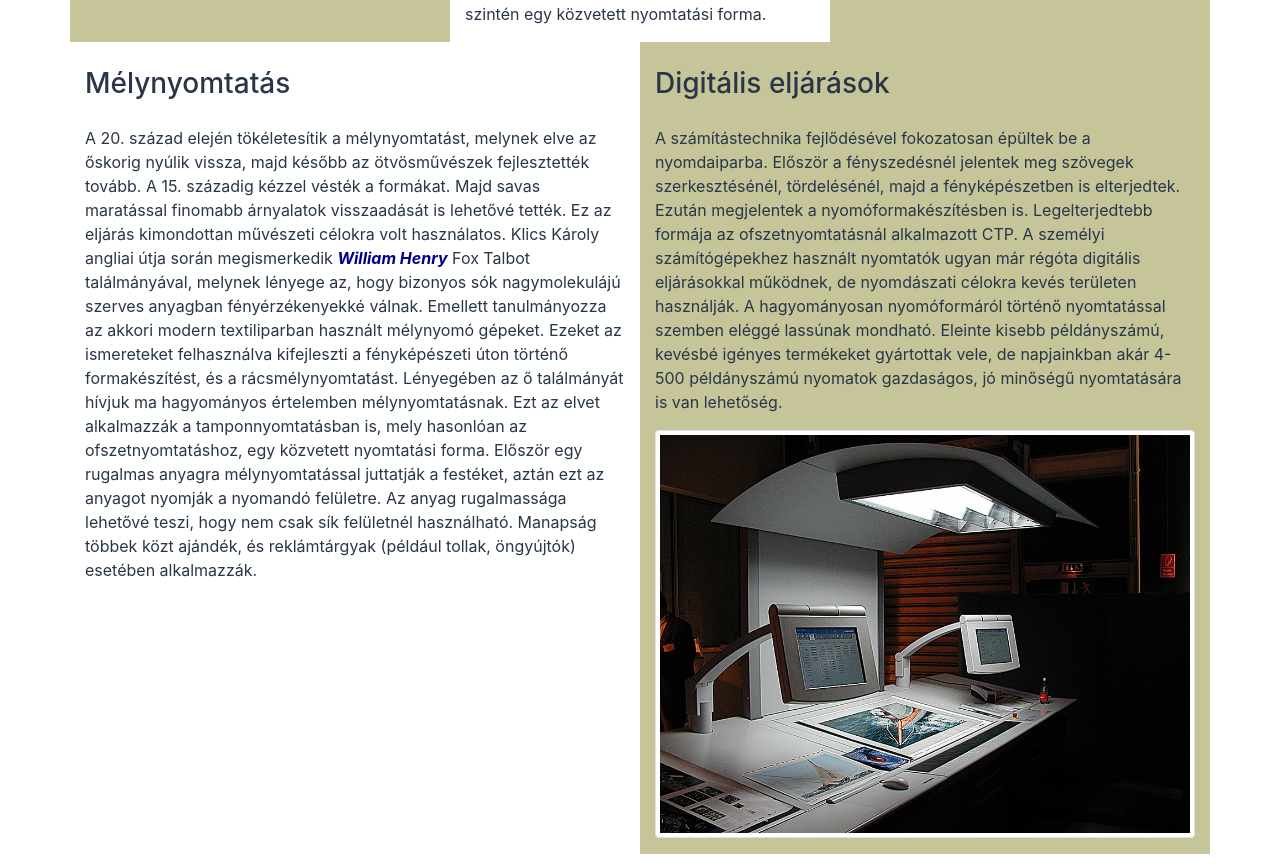
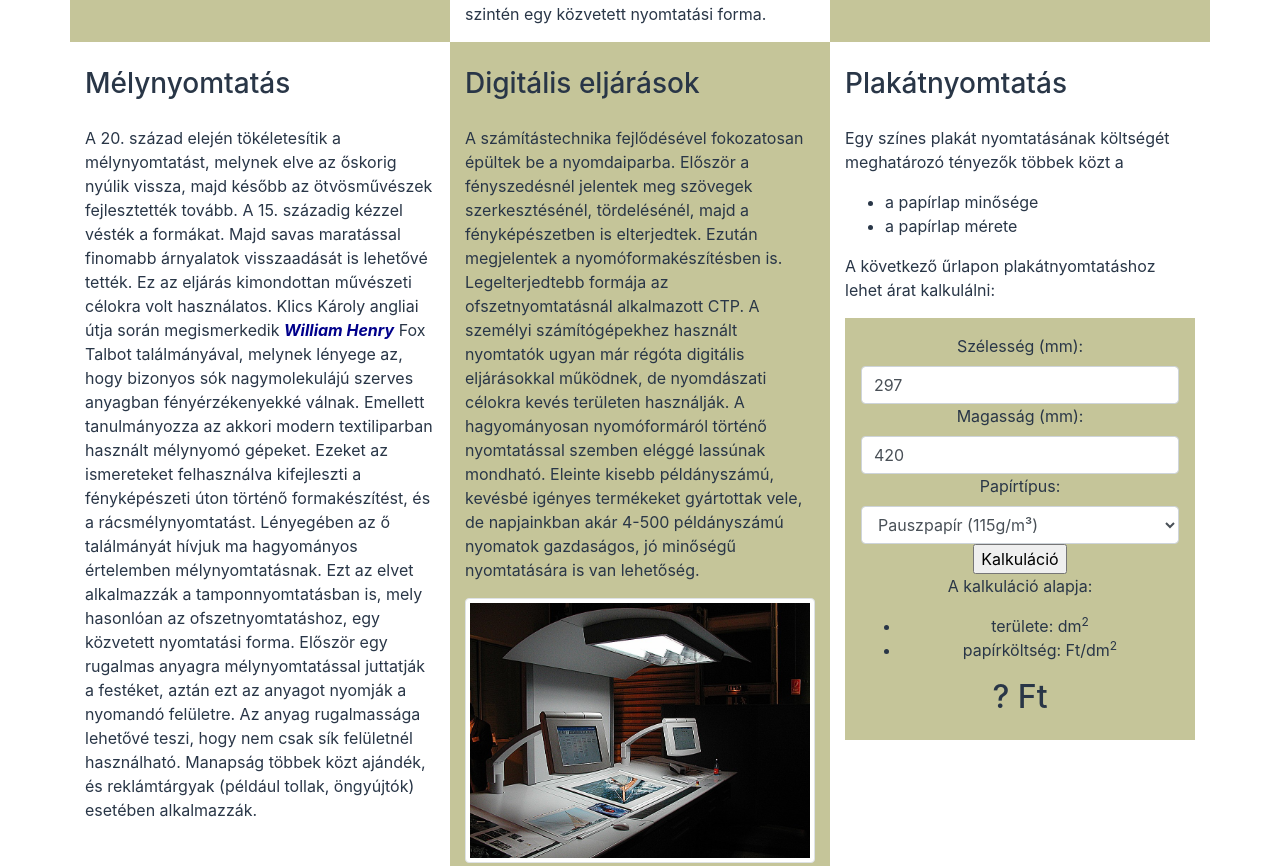
Before and after one commit to Futiqaah55/Nyomtatas, a plain HTML site: page nyomtatas.html in a window 1280 px wide. Shown: the part 1192-2058 px from the top of the page. Drawn offline with Linux system fonts and the light colour scheme.

Commit message:
5.-a-b-c

```diff
--- a/nyomtatas.html
+++ b/nyomtatas.html
@@ -1,5 +1,6 @@
 <!DOCTYPE html>
 <html lang="hu">
+
 <head>
   <title>Nyomtatás</title>
   <meta charset="UTF-8">
@@ -10,6 +11,7 @@
   <script src="js/bootstrap.min.js"></script>
   <script src="nyomtatas.js"></script>
 </head>
+
 <body>
 
   <div class="jumbotron bg-fej text-center">
@@ -20,39 +22,116 @@
     <div class="row">
       <div class="col-md-12">
         <h3>Nyomtatási eljárások</h3>
-      <p>A nyomtatás dokumentumok sokszorosítására szolgáló eljárás. Kínában már a 8. században feltalálták, Európában viszont csak a reneszánsz korban jelent meg, a <a href="https://hu.wikipedia.org/wiki/Johannes_Gutenberg" target="_blank">Johannes Gutenberg</a>-féle nyomdaprés volt az első európai nyomdagép. Az évszázadok során sok eltérő nyomtatási eljárás fejlődött ki.</p>
+        <p>A nyomtatás dokumentumok sokszorosítására szolgáló eljárás. Kínában már a 8. században feltalálták, Európában
+          viszont csak a reneszánsz korban jelent meg, a <a href="https://hu.wikipedia.org/wiki/Johannes_Gutenberg"
+            target="_blank">Johannes Gutenberg</a>-féle nyomdaprés volt az első európai nyomdagép. Az évszázadok során
+          sok eltérő nyomtatási eljárás fejlődött ki.</p>
       </div>
     </div>
     <div class="row">
       <div class="col-md-4 bg-torzs">
         <h3>Magasnyomtatás</h3>
-      <p>A nyomtatás Kínában már a 8. században feltehetőleg ismert volt. A ma ismert legrégebbi bizonyíték egy 868-ban készült Gyémánt szútra, de a források alapján már 812-től papírpénzt is előállítottak, amelyhez nélkülözhetetlen a nyomtatás. A magasnyomtatás kezdetleges formáját, a fadúcos nyomtatást alkalmazták, amely abból állt, hogy egy kézzel vésett falapot befestékeztek, majd egy papírlapot ráterítettek, és száraz kefével a hátoldalát dörzsölve hozzásimították. Ugyanekkor már megpróbálkoztak fából faragott, szedhető írásjegyekkel is, jó néhány nyomtatott könyvet készítettek, de az eljárás nem terjedt el széles körben.</p>
+        <p>A nyomtatás Kínában már a 8. században feltehetőleg ismert volt. A ma ismert legrégebbi bizonyíték egy
+          868-ban készült Gyémánt szútra, de a források alapján már 812-től papírpénzt is előállítottak, amelyhez
+          nélkülözhetetlen a nyomtatás. A magasnyomtatás kezdetleges formáját, a fadúcos nyomtatást alkalmazták, amely
+          abból állt, hogy egy kézzel vésett falapot befestékeztek, majd egy papírlapot ráterítettek, és száraz kefével
+          a hátoldalát dörzsölve hozzásimították. Ugyanekkor már megpróbálkoztak fából faragott, szedhető írásjegyekkel
+          is, jó néhány nyomtatott könyvet készítettek, de az eljárás nem terjedt el széles körben.</p>
         <p><img class="img-thumbnail" src="kezi_szedes.jpg" alt="Kézi szedés" title="Kézi szedés"></p>
       </div>
       <div class="col-md-4">
         <h3>Síknyomtatás</h3>
-      <p>1796-ban <a href="https://hu.wikipedia.org/wiki/Alois_Senefelder" target="_blank">Alois Senefelder</a> feltalálja a litográfiát, és ezzel együtt kidolgozta a síknyomtatás elvét. Először maratással kialakított rézlemezt használ magasnyomóformaként, majd olcsóbb anyagokat keres. Kísérletei közben mészkövet is használ, melynél véletlenül felfedezi, hogy a vizes felületen nem tapad meg a festék. Az ő nevéhez fűződik még a fémfelületről történő síknyomtatás bevezetése is.</p>
+        <p>1796-ban <a href="https://hu.wikipedia.org/wiki/Alois_Senefelder" target="_blank">Alois Senefelder</a>
+          feltalálja a litográfiát, és ezzel együtt kidolgozta a síknyomtatás elvét. Először maratással kialakított
+          rézlemezt használ magasnyomóformaként, majd olcsóbb anyagokat keres. Kísérletei közben mészkövet is használ,
+          melynél véletlenül felfedezi, hogy a vizes felületen nem tapad meg a festék. Az ő nevéhez fűződik még a
+          fémfelületről történő síknyomtatás bevezetése is.</p>
         <p><img class="img-thumbnail" src="ofszet_nyomogep.jpg" alt="Ofset nyomógép" title="Ofset nyomógép"></p>
-      <p>Ugyanez az elv az alapja a bádognyomtatásnak is, melyet plakátgyártásnál, konzervdoboz gyártásnál használtak. Szintén ebből fejlődött ki a ma leginkább elterjedt ofszetnyomtatás, mely szintén egy közvetett nyomtatási forma.</p>
+        <p>Ugyanez az elv az alapja a bádognyomtatásnak is, melyet plakátgyártásnál, konzervdoboz gyártásnál használtak.
+          Szintén ebből fejlődött ki a ma leginkább elterjedt ofszetnyomtatás, mely szintén egy közvetett nyomtatási
+          forma.</p>
       </div>
       <div class="col-md-4 bg-torzs">
         <h3>Szitanyomtatás</h3>
-      <p>A 19. században újra felbukkan egy némileg feledésbe merült technológia, a szitanyomtatás. A textiliparban használják, ahol filmnyomásnak nevezték el. Főleg a lyoni selyemiparban volt használatos, selymek díszítésére. Kialakulásáról keveset tudunk, annyi azonban bizonyos, hogy Kínában és Japánban már évszázadokkal ezelőtt használták textilfestésre. A formát fakeretbe erősített emberi haj, később selyemszál alkotja, ráragasztott rizspapírból kivágott sablonnal. A módszer maga nem sokat változott, de ma már modernebb anyagokat és gyártástechnológiát alkalmaznak. A különböző sűrűségű szitaszövetekből sok esetben fototechnikai úton készítik a nyomóformát. Szitanyomtatással olyan anyagok állíthatók elő, amik mással csak nehezen, vagy egyáltalán nem. Manapság is a textilipar használja leginkább, de így gyártják például a közúti jelzőtáblákat is. Papírra is nyomnak vele, általában kis példányszámú névjegyek, plakátok gyártására ideális, de sok esetben használják ofszetnyomatok díszítő jellegű felülnyomására többnyire színtelen UV fényre száradó lakkokkal. Ezek mellett a művészetben is használatos grafikai eljárás. </p>
+        <p>A 19. században újra felbukkan egy némileg feledésbe merült technológia, a szitanyomtatás. A textiliparban
+          használják, ahol filmnyomásnak nevezték el. Főleg a lyoni selyemiparban volt használatos, selymek díszítésére.
+          Kialakulásáról keveset tudunk, annyi azonban bizonyos, hogy Kínában és Japánban már évszázadokkal ezelőtt
+          használták textilfestésre. A formát fakeretbe erősített emberi haj, később selyemszál alkotja, ráragasztott
+          rizspapírból kivágott sablonnal. A módszer maga nem sokat változott, de ma már modernebb anyagokat és
+          gyártástechnológiát alkalmaznak. A különböző sűrűségű szitaszövetekből sok esetben fototechnikai úton készítik
+          a nyomóformát. Szitanyomtatással olyan anyagok állíthatók elő, amik mással csak nehezen, vagy egyáltalán nem.
+          Manapság is a textilipar használja leginkább, de így gyártják például a közúti jelzőtáblákat is. Papírra is
+          nyomnak vele, általában kis példányszámú névjegyek, plakátok gyártására ideális, de sok esetben használják
+          ofszetnyomatok díszítő jellegű felülnyomására többnyire színtelen UV fényre száradó lakkokkal. Ezek mellett a
+          művészetben is használatos grafikai eljárás. </p>
       </div>
     </div>
     <div class="row">
-    <div class="col-md-6">
+      <div class="col-md-4">
         <h3>Mélynyomtatás</h3>
-      <p>A 20. század elején tökéletesítik a mélynyomtatást, melynek elve az őskorig nyúlik vissza, majd később az ötvösművészek fejlesztették tovább. A 15. századig kézzel vésték a formákat. Majd savas maratással finomabb árnyalatok visszaadását is lehetővé tették. Ez az eljárás kimondottan művészeti célokra volt használatos. Klics Károly angliai útja során megismerkedik <a href="https://hu.wikipedia.org/wiki/William_Henry_Fox_Talbot" target="_blank">William Henry</a> Fox Talbot találmányával, melynek lényege az, hogy bizonyos sók nagymolekulájú szerves anyagban fényérzékenyekké válnak. Emellett tanulmányozza az akkori modern textiliparban használt mélynyomó gépeket. Ezeket az ismereteket felhasználva kifejleszti a fényképészeti úton történő formakészítést, és a rácsmélynyomtatást. Lényegében az ő találmányát hívjuk ma hagyományos értelemben mélynyomtatásnak. Ezt az elvet alkalmazzák a tamponnyomtatásban is, mely hasonlóan az ofszetnyomtatáshoz, egy közvetett nyomtatási forma. Először egy rugalmas anyagra mélynyomtatással juttatják a festéket, aztán ezt az anyagot nyomják a nyomandó felületre. Az anyag rugalmassága lehetővé teszi, hogy nem csak sík felületnél használható. Manapság többek közt ajándék, és reklámtárgyak (például tollak, öngyújtók) esetében alkalmazzák. </p>
+        <p>A 20. század elején tökéletesítik a mélynyomtatást, melynek elve az őskorig nyúlik vissza, majd később az
+          ötvösművészek fejlesztették tovább. A 15. századig kézzel vésték a formákat. Majd savas maratással finomabb
+          árnyalatok visszaadását is lehetővé tették. Ez az eljárás kimondottan művészeti célokra volt használatos.
+          Klics Károly angliai útja során megismerkedik <a href="https://hu.wikipedia.org/wiki/William_Henry_Fox_Talbot"
+            target="_blank">William Henry</a> Fox Talbot találmányával, melynek lényege az, hogy bizonyos sók
+          nagymolekulájú szerves anyagban fényérzékenyekké válnak. Emellett tanulmányozza az akkori modern textiliparban
+          használt mélynyomó gépeket. Ezeket az ismereteket felhasználva kifejleszti a fényképészeti úton történő
+          formakészítést, és a rácsmélynyomtatást. Lényegében az ő találmányát hívjuk ma hagyományos értelemben
+          mélynyomtatásnak. Ezt az elvet alkalmazzák a tamponnyomtatásban is, mely hasonlóan az ofszetnyomtatáshoz, egy
+          közvetett nyomtatási forma. Először egy rugalmas anyagra mélynyomtatással juttatják a festéket, aztán ezt az
+          anyagot nyomják a nyomandó felületre. Az anyag rugalmassága lehetővé teszi, hogy nem csak sík felületnél
+          használható. Manapság többek közt ajándék, és reklámtárgyak (például tollak, öngyújtók) esetében alkalmazzák.
+        </p>
       </div>
-    <div class="col-md-6 bg-torzs">
+      <div class="col-md-4 bg-torzs">
         <h3>Digitális eljárások</h3>
-      <p>A számítástechnika fejlődésével fokozatosan épültek be a nyomdaiparba. Először a fényszedésnél jelentek meg szövegek szerkesztésénél, tördelésénél, majd a fényképészetben is elterjedtek. Ezután megjelentek a nyomóformakészítésben is. Legelterjedtebb formája az ofszetnyomtatásnál alkalmazott CTP. A személyi számítógépekhez használt nyomtatók ugyan már régóta digitális eljárásokkal működnek, de nyomdászati célokra kevés területen használják. A hagyományosan nyomóformáról történő nyomtatással szemben eléggé lassúnak mondható. Eleinte kisebb példányszámú, kevésbé igényes termékeket gyártottak vele, de napjainkban akár 4-500 példányszámú nyomatok gazdaságos, jó minőségű nyomtatására is van lehetőség. </p>
+        <p>A számítástechnika fejlődésével fokozatosan épültek be a nyomdaiparba. Először a fényszedésnél jelentek meg
+          szövegek szerkesztésénél, tördelésénél, majd a fényképészetben is elterjedtek. Ezután megjelentek a
+          nyomóformakészítésben is. Legelterjedtebb formája az ofszetnyomtatásnál alkalmazott CTP. A személyi
+          számítógépekhez használt nyomtatók ugyan már régóta digitális eljárásokkal működnek, de nyomdászati célokra
+          kevés területen használják. A hagyományosan nyomóformáról történő nyomtatással szemben eléggé lassúnak
+          mondható. Eleinte kisebb példányszámú, kevésbé igényes termékeket gyártottak vele, de napjainkban akár 4-500
+          példányszámú nyomatok gazdaságos, jó minőségű nyomtatására is van lehetőség. </p>
         <p><img class="img-thumbnail" src="nyomdagep_pultja.jpg" alt="Nyomdagép pultja" title="Nyomdagép pultja"></p>
       </div>
+      <div class="col-md-4">
+        <h3>Plakátnyomtatás</h3>
 
+        <p>Egy színes plakát nyomtatásának költségét meghatározó tényezők többek közt a</p>
+        <ul>
+          <li>a papírlap minősége</li>
+          <li>a papírlap mérete</li>
+        </ul>
+        <p>A következő űrlapon plakátnyomtatáshoz lehet árat kalkulálni:</p>
+
+        <form class="bg-torzs p-3 text-center">
+          <label for="szelesseg">Szélesség (mm):</label>
+          <input type="number" class="form-control" id="szelesseg" min="10" max="1000" value="297"/>
+          <label for="magassag">Magasság (mm):</label>
+          <input type="number" class="form-control" id="magassag" min="10" max="1400"  value="420"/>
+          <label for="ptip">Papírtípus:</label>
+          <select class="form-control" id="papirtipus">
+            <option value="38">Pauszpapír (115g/m³)</option>
+            <option value="32">Matt, vastag, általános papír (120g/m³)</option>
+            <option value="45">Matt, normál, fotópapír (180g/m³)</option>
+            <option value="45">Fényes, normál, fotópapír (200g/m³)</option>
+            <option value="45">Szatén, normál, fotópapír (190g/m³)</option>
+            <option value="65">Művész, kreatív, kartonpapír (300g/m³)</option>
+          </select>
+          <input type="button" value="Kalkuláció" id="kalkulalGomb" />
+          <div>
+            <p>A kalkuláció alapja:</p>
+            <ul>
+              <li>területe: <span id="terulet"></span> dm<sup>2</sup></li>
+              <li>papírköltség: <span id="papir"></span> Ft/dm<sup>2</sup></li>
+            </ul>
+            <h2><span id="koltseg">?</span> Ft</h2>
+          </div>
+        </form>
+      </div>
     </div>
   </div>
 
 </body>
+
 </html>
```
Lines whose indentation alone changed are shown as unchanged.
